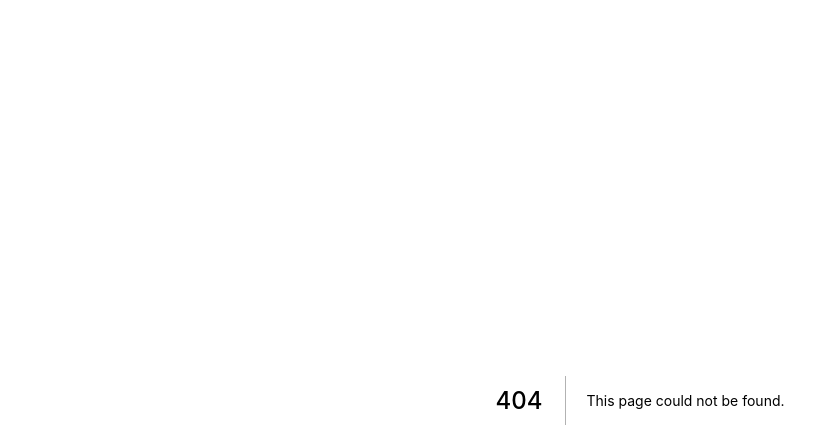
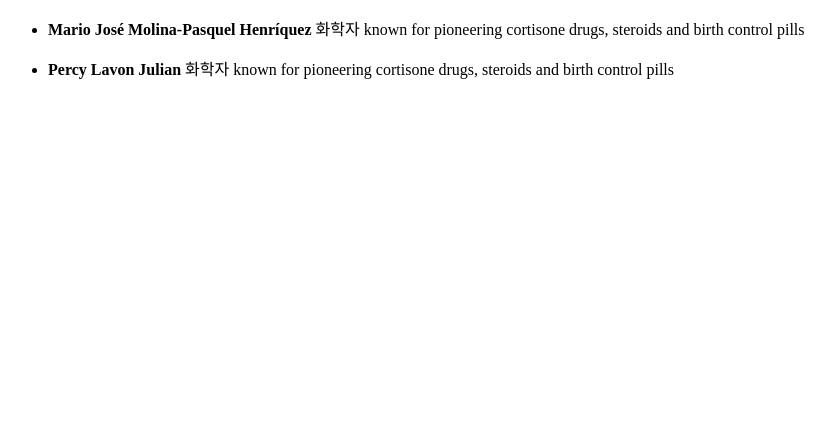
Before and after one commit to 5wintaek/Next-class, a Next.js app: page /list-filter in a window 1280 px wide. Before the commit this address had no page. Shown: the top 448 px of the page, without its empty margins (0-835 px from the left). Built offline with nearby package versions, Linux system fonts and the light colour scheme.

Commit message:
[Feat] List 렌더링 연습

```diff
--- /dev/null
+++ b/pages/list-filter/index.js
@@ -0,0 +1,63 @@
+import { useEffect, useLayoutEffect } from 'react';
+
+const people = [
+  {
+    id: 'person-ckji2d',
+    name: 'Creola Katherine Johnson',
+    profession: '수학자',
+    imageId: 'MK3eW3A',
+  },
+  {
+    id: 'person-ajiu9i',
+    name: 'Mario José Molina-Pasquel Henríquez',
+    profession: '화학자',
+    imageId: 'mynHUSa',
+    accomplishment:
+      'pioneering cortisone drugs, steroids and birth control pills',
+  },
+  {
+    id: 'person-zudi1z',
+    name: 'Mohammad Abdus Salam',
+    profession: '물리학자',
+    imageId: 'bE7W1ji',
+  },
+  {
+    id: 'person-riyu3n',
+    name: 'Percy Lavon Julian',
+    profession: '화학자',
+    imageId: 'IOjWm71',
+    accomplishment:
+      'pioneering cortisone drugs, steroids and birth control pills',
+  },
+  {
+    id: 'person-znmd7u',
+    name: 'Subrahmanyan Chandrasekhar',
+    profession: '천체물리학자',
+    imageId: 'lrWQx8l',
+  },
+];
+
+export default function Listfilter() {
+  // const chemists = people.filter((person) =>
+  //   person.profession.includes('화학자')
+  // );
+
+  const chemists = people.filter((person) => person.profession === '화학자');
+
+  useEffect(() => {
+    console.log('Test');
+  });
+  return (
+    <ul>
+      {chemists.map((person) => (
+        <li key={person.id}>
+          <p>
+            <b>{person.name}</b>
+            {' ' + person.profession + ' '}
+            known for {person.accomplishment}
+          </p>
+        </li>
+      ))}
+    </ul>
+  );
+}
```
